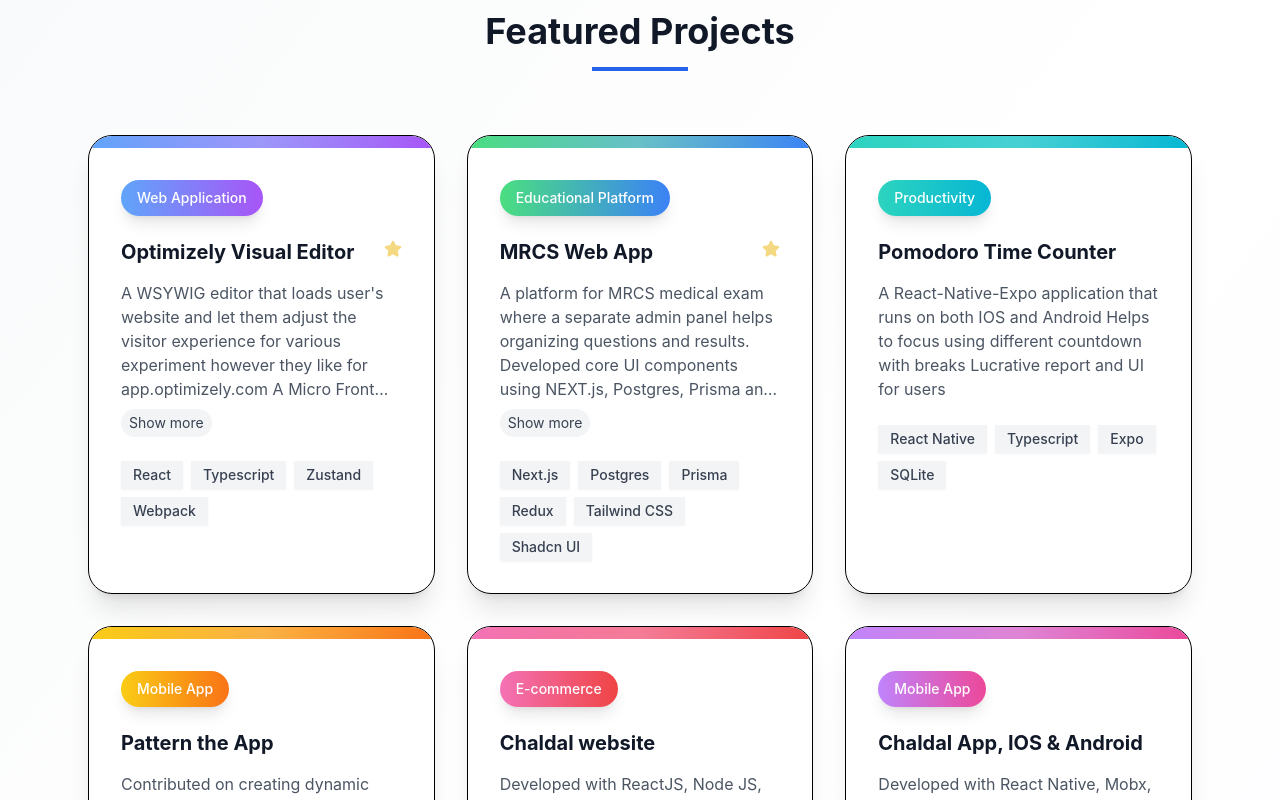
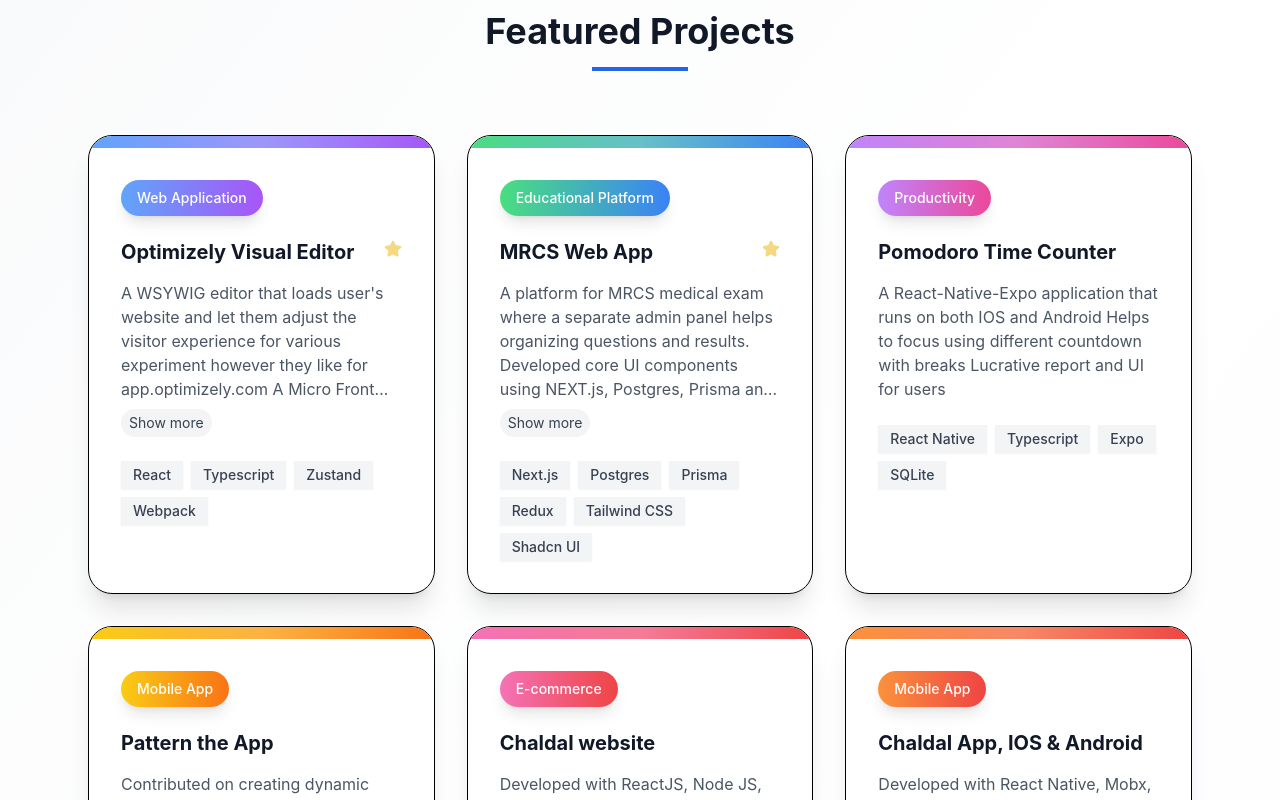
Before and after one commit to bpsourav21/bpsourav21.github.io, a Next.js app: page / in a window 1280 px wide. Shown: the part 6460-7260 px from the top of the page. Built offline with nearby package versions, Linux system fonts and the light colour scheme.

Commit message:
change gradient color

```diff
--- a/src/components/Projects.tsx
+++ b/src/components/Projects.tsx
@@ -83,12 +83,12 @@ export default function Projects() {
   const gradients = [
     "from-blue-400 to-purple-500",
     "from-green-400 to-blue-500",
-    "from-teal-400 to-cyan-500",
+    "from-purple-400 to-pink-500",
     "from-yellow-400 to-orange-500",
     "from-pink-400 to-red-500",
-    "from-purple-400 to-pink-500",
+    "from-orange-400 to-red-500",
     "from-pink-400 to-orange-500",
-    "from-teal-400 to-red-500",
+    "from-blue-400 to-cyan-500",
     "from-green-400 to-blue-500",
   ];
 
```
